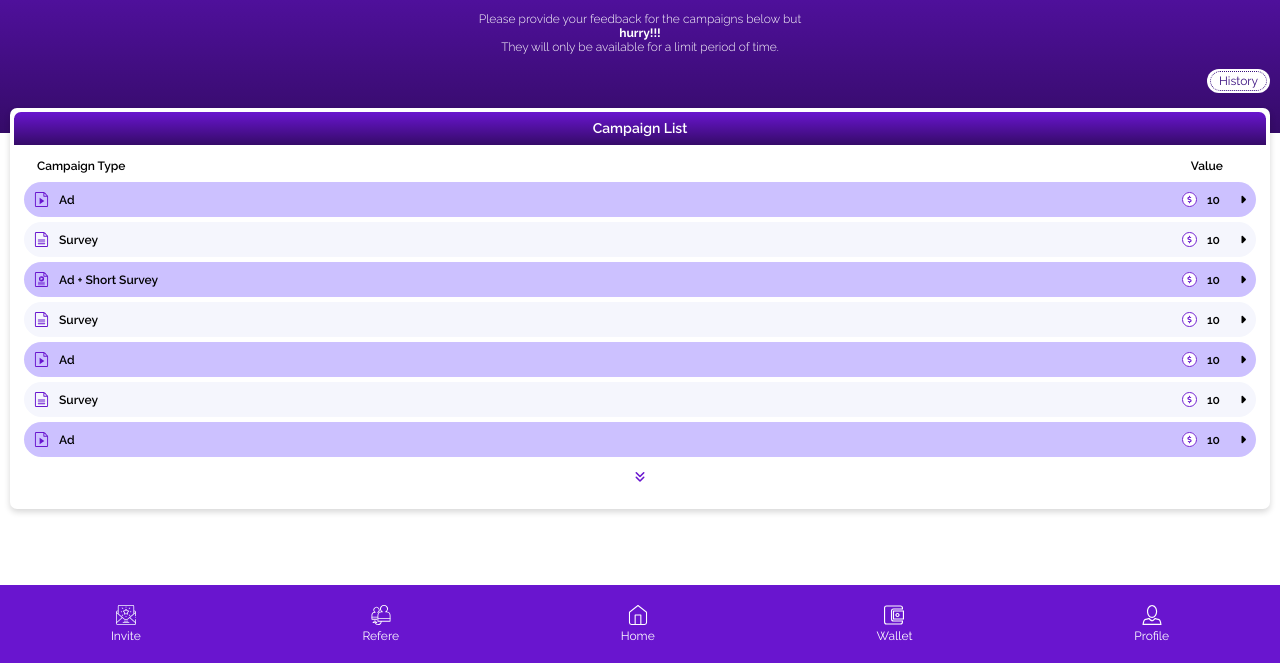
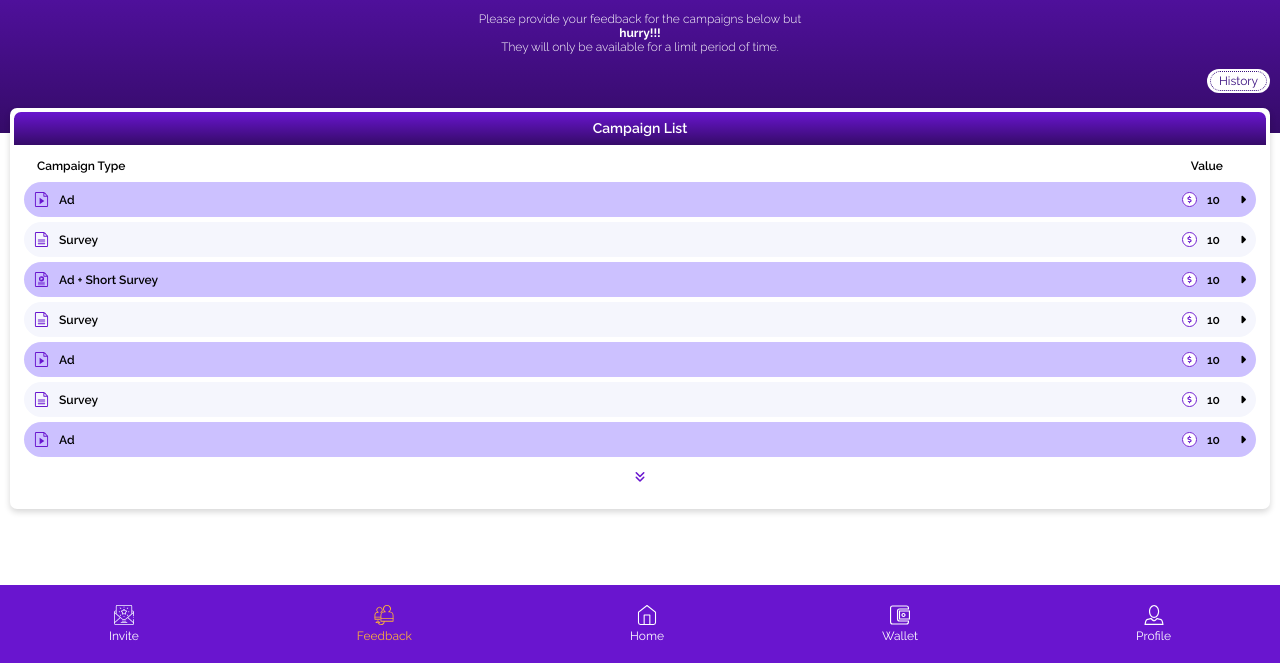
Before and after one commit to Rushil-Dhinoja/granulity, a website: page html/feedback4.html in a window 1280 px wide. Shown: the part 137-800 px from the top of the page. Drawn offline with Linux system fonts and the light colour scheme.

Commit message:
Minor Fixes

```diff
--- a/html/feedback4.html
+++ b/html/feedback4.html
@@ -136,8 +136,8 @@
         </a>
         <a href="">
             <div>
-                <img src="../assets/Group 1219.svg"/>
-                <p>Refere</p></div>
+                <img src="../assets/Group 1219-active.svg"/>
+                <p class="active">Feedback</p></div>
         </a>
         <a href="">
             <div>
```
Also changed, not shown: html/profile3.1.html (+1 -1 lines), assets/Group 1219-active.svg (added).
